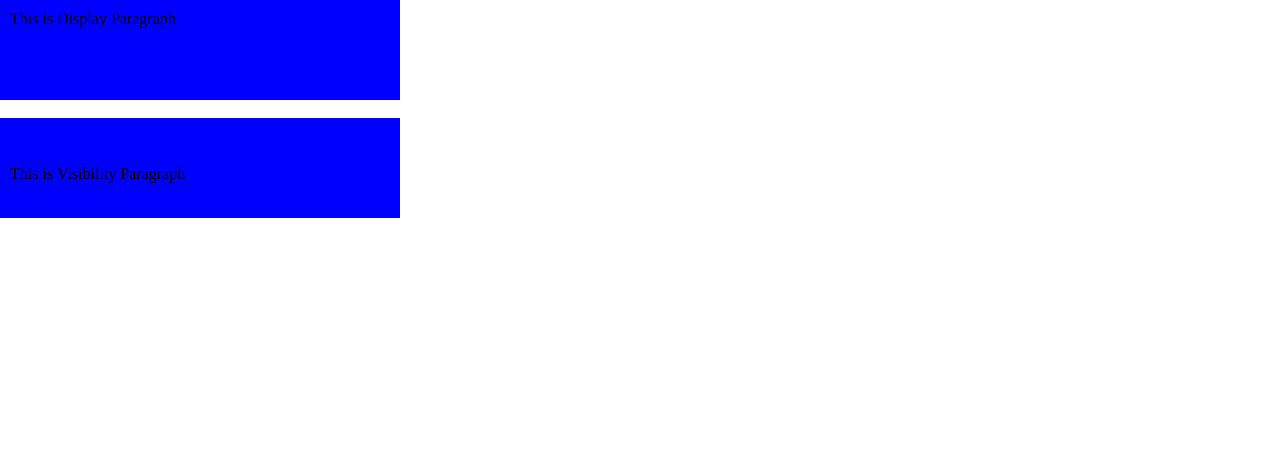
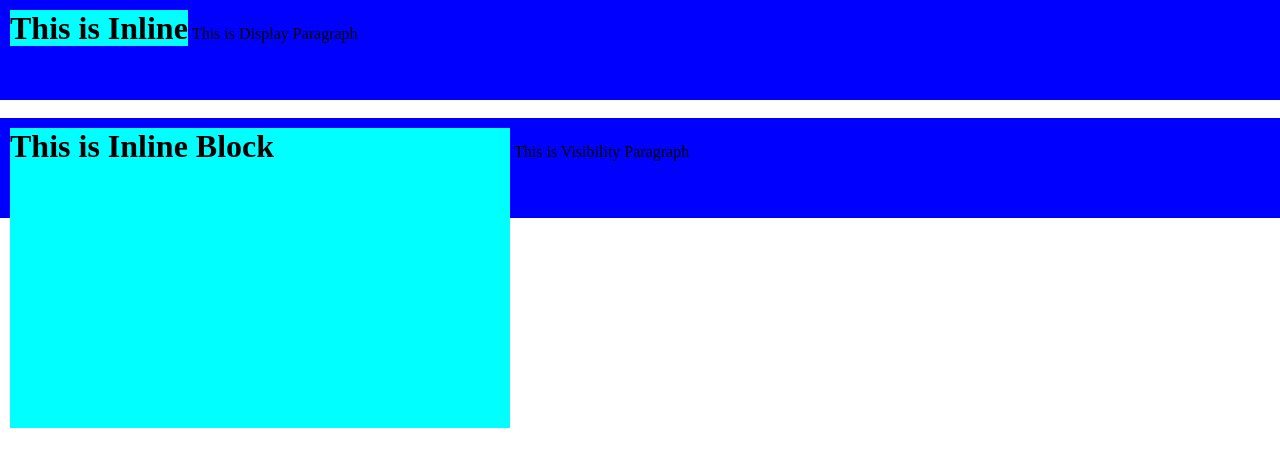
Before and after one commit to Sakif-Hridoy/CSS3-CSS4-Complex-Parts, a plain HTML site: page index.html in a window 1280 px wide. Drawn offline with Linux system fonts and the light colour scheme.

Commit message:
inline and inline-block features

```diff
--- a/index.html
+++ b/index.html
@@ -38,8 +38,8 @@
             Content Box
         </div>
     </div> -->
-
-    <div id="demo">
+<!-- Display & Visibility -->
+    <!-- <div id="demo">
         <h1>Cats & Kitten Display</h1>
         <p>This is Display Paragraph</p>
     </div>
@@ -47,7 +47,19 @@
     <div id="demo4">
         <h1>Cats & Kitten Visibility</h1>
         <p>This is Visibility Paragraph</p>
-    </div>
+    </div> -->
+<!-- Display & Visibility -->
+
+<div id="demo6">
+    <h1>This is Inline</h1>
+    <p>This is Display Paragraph</p>
+</div>
+<br>
+<div id="demo7">
+    <h1>This is Inline Block</h1>
+    <p>This is Visibility Paragraph</p>
+</div>
+
 
 </body>
 </html>
--- a/style.css
+++ b/style.css
@@ -125,3 +125,43 @@
 #demo4 h1{
     visibility: hidden;
 }
+
+
+#demo6{
+    width: 100%;
+    height: 100px;
+    background: blue;
+    padding: 10px;
+    box-sizing: border-box;
+}
+
+#demo6 h1{
+    display: inline;
+    background: aqua;
+    width: 500px;
+    height: 300px;
+}
+
+#demo6 p{
+    display: inline;
+}
+
+#demo7{
+    width: 100%;
+    height: 100px;
+    display: inline-block;
+    background: blue;
+    padding: 10px;
+    box-sizing: border-box;
+}
+
+#demo7 h1{
+    display: inline-block;
+    background: aqua;
+    width: 500px;
+    height: 300px;
+}
+
+#demo7 p{
+    display: inline;
+}
```
